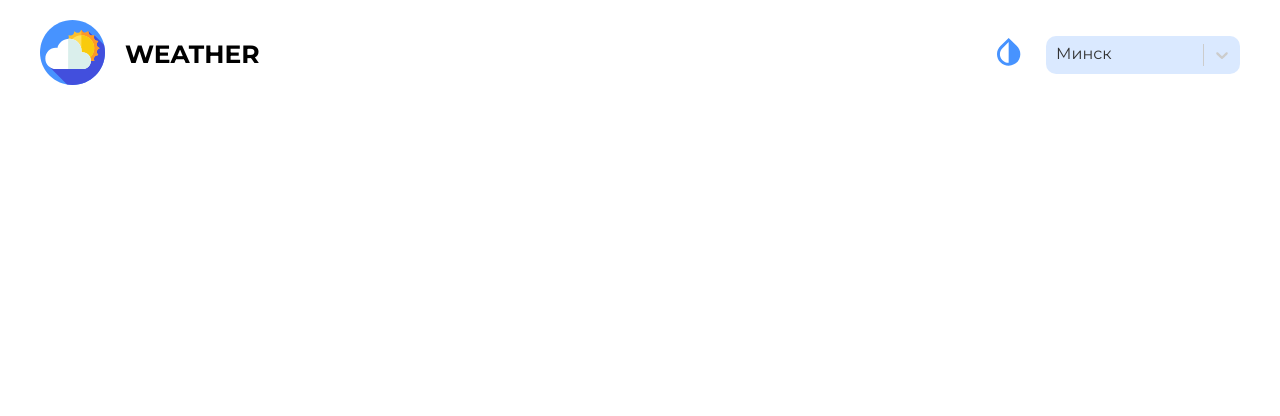
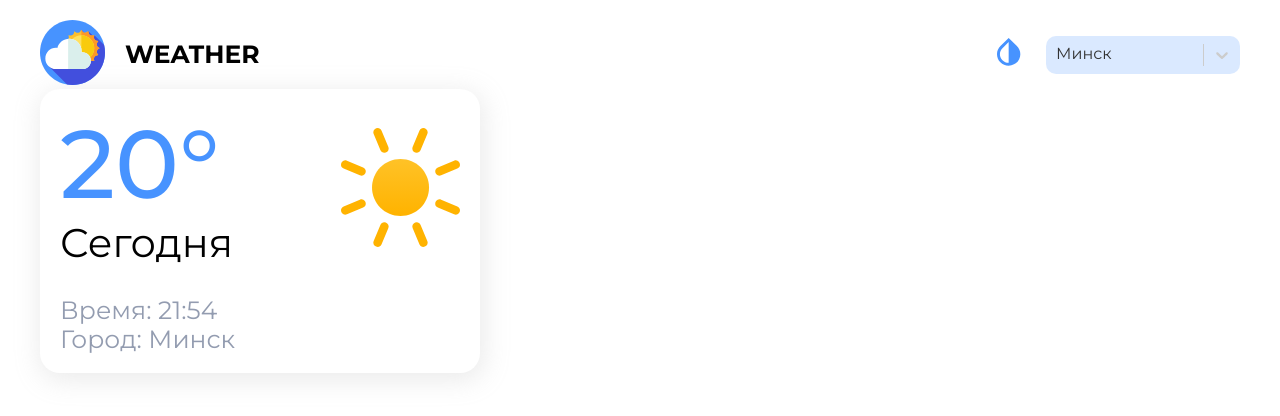
Before and after one commit to Catysha/weather_app, a React (Create React App) app: page / in a window 1280 px wide. Shown: the top 416 px of the page. Built offline with nearby package versions, Linux system fonts and the light colour scheme.

Commit message:
feat: add component ThisDay with styles

```diff
--- a/src/assets/icons/global/GlobalSvgSelector.tsx
+++ b/src/assets/icons/global/GlobalSvgSelector.tsx
@@ -39,7 +39,19 @@
                     </defs>
                 </svg>
             );
-
+        case 'sun':
+            return(
+                <svg width="119" height="119" viewBox="0 0 119 119" fill="none" xmlns="http://www.w3.org/2000/svg">
+                    <path d="M59.5229 88.0144C75.2638 88.0144 88.0243 75.2545 88.0243 59.5144C88.0243 43.7742 75.2638 31.0143 59.5229 31.0143C43.782 31.0143 31.0215 43.7742 31.0215 59.5144C31.0215 75.2545 43.782 88.0144 59.5229 88.0144Z" fill="url(#paint0_linear_2_179)"/>
+                    <path d="M86.3084 5.95127L79.6106 22.1222C77.4274 27.389 69.5268 24.1172 71.71 18.8504L78.4078 2.67947C80.591 -2.58734 88.4916 0.684466 86.3084 5.95127ZM47.2843 100.155L40.5865 116.326C38.4033 121.593 30.5027 118.321 32.6859 113.054L39.3837 96.8835C41.5669 91.6167 49.4675 94.8885 47.2843 100.155ZM116.326 40.5959L100.154 47.2934C94.8873 49.4765 91.6154 41.5763 96.8824 39.3932L113.054 32.6957C118.321 30.5126 121.593 38.4128 116.326 40.5959ZM22.1176 79.6182L5.94586 86.3157C0.6788 88.4988 -2.59316 80.5986 2.6739 78.4155L18.8456 71.718C24.1127 69.5349 27.3846 77.4351 22.1176 79.6182ZM113.054 86.3214L96.8824 79.6239C91.6154 77.4408 94.8873 69.5406 100.154 71.7237L116.326 78.4212C121.593 80.6043 118.321 88.5045 113.054 86.3214ZM18.8456 47.2991L2.6739 40.6016C-2.59316 38.4185 0.6788 30.5183 5.94586 32.7014L22.1176 39.3989C27.3846 41.582 24.1127 49.4822 18.8456 47.2991ZM40.5808 2.67377L47.2786 18.8447C49.4618 24.1115 41.5612 27.3833 39.378 22.1165L32.6802 5.94557C30.497 0.678766 38.3976 -2.59304 40.5808 2.67377ZM79.6049 96.8778L86.3027 113.049C88.4859 118.316 80.5853 121.587 78.4021 116.321L71.7043 100.15C69.5211 94.8828 77.4217 91.611 79.6049 96.8778Z" fill="#FFB300"/>
+                    <defs>
+                        <linearGradient id="paint0_linear_2_179" x1="59.5229" y1="31.0143" x2="59.5229" y2="87.2546" gradientUnits="userSpaceOnUse">
+                            <stop stop-color="#FFC227"/>
+                            <stop offset="1" stop-color="#FFB300"/>
+                        </linearGradient>
+                    </defs>
+                </svg>
+            );
         default:
             return null;
     }
--- a/src/pages/Home/components/Home.tsx
+++ b/src/pages/Home/components/Home.tsx
@@ -1,5 +1,6 @@
 import React from "react";
 import s from "./Home.module.scss";
+import {ThisDay} from "./ThisDay/ThisDay";
 
 interface Props {
 
@@ -7,6 +8,6 @@
 
 export const Home = (props: Props) => {
     return (<div className={s.home}>
-
+        <ThisDay/>
     </div>)
 }
--- /dev/null
+++ b/src/pages/Home/components/ThisDay/ThisDay.module.scss
@@ -0,0 +1,39 @@
+@import "../../../../styles/variables.scss";
+.this__day{
+  padding: 20px;
+  max-width: 400px;
+  width: 100%;
+  background: $lite-background;
+  box-shadow: $box-shadow;
+  border-radius: $border-radius;
+}
+
+.top__block{
+  display: flex;
+  justify-content: space-between;
+  align-items: center;
+  width: 100%;
+  margin-bottom: 30px;
+  svg{
+    width: 119px;
+    height: 119px;
+  }
+}
+
+.this__temp{
+  font-size: 96px;
+  font-weight: 500;
+  color: $primary-color;
+}
+.this__day__name{
+  font-size: 40px;
+  color: $lite-color;
+}
+
+.bottom__block{
+  .this__time,
+  .this__city{
+    color: $base-color;
+    font-size: 25px;
+  }
+}
--- /dev/null
+++ b/src/pages/Home/components/ThisDay/ThisDay.tsx
@@ -0,0 +1,27 @@
+import React from "react";
+import s from "./ThisDay.module.scss";
+import {GlobalSvgSelector} from "../../../../assets/icons/global/GlobalSvgSelector";
+
+interface Props {
+
+}
+
+export const ThisDay = (props: Props) => {
+    return (<div className={s.this__day}>
+        <div className={s.top__block}>
+            <div className={s.top__block__wrapper}>
+                <div className={s.this__temp}>20°</div>
+                <div className={s.this__day__name}>Сегодня</div>
+            </div>
+            <GlobalSvgSelector id="sun"/>
+        </div>
+        <div className={s.bottom__block}>
+            <div className={s.this__time}>
+                Время: <span>21:54</span>
+            </div>
+            <div className={s.this__city}>
+                Город: <span>Минск</span>
+            </div>
+        </div>
+    </div>)
+}
--- a/src/styles/variables.scss
+++ b/src/styles/variables.scss
@@ -0,0 +1,6 @@
+$lite-background: #fff;
+$box-shadow: 2px 5px 25px 3px rgba(180, 180, 180, 0.25);
+$border-radius: 20px;
+$primary-color:#4793FF;
+$lite-color: #000;
+$base-color: #939CB0;
```
Also changed, not shown: src/pages/Home/components/ThisDayInfo/ThisDayInfo.tsx (added, +10 -0 lines), public/Group.svg (added), src/pages/Home/components/ThisDayInfo/ThisDayInfo.module.scss (added).
